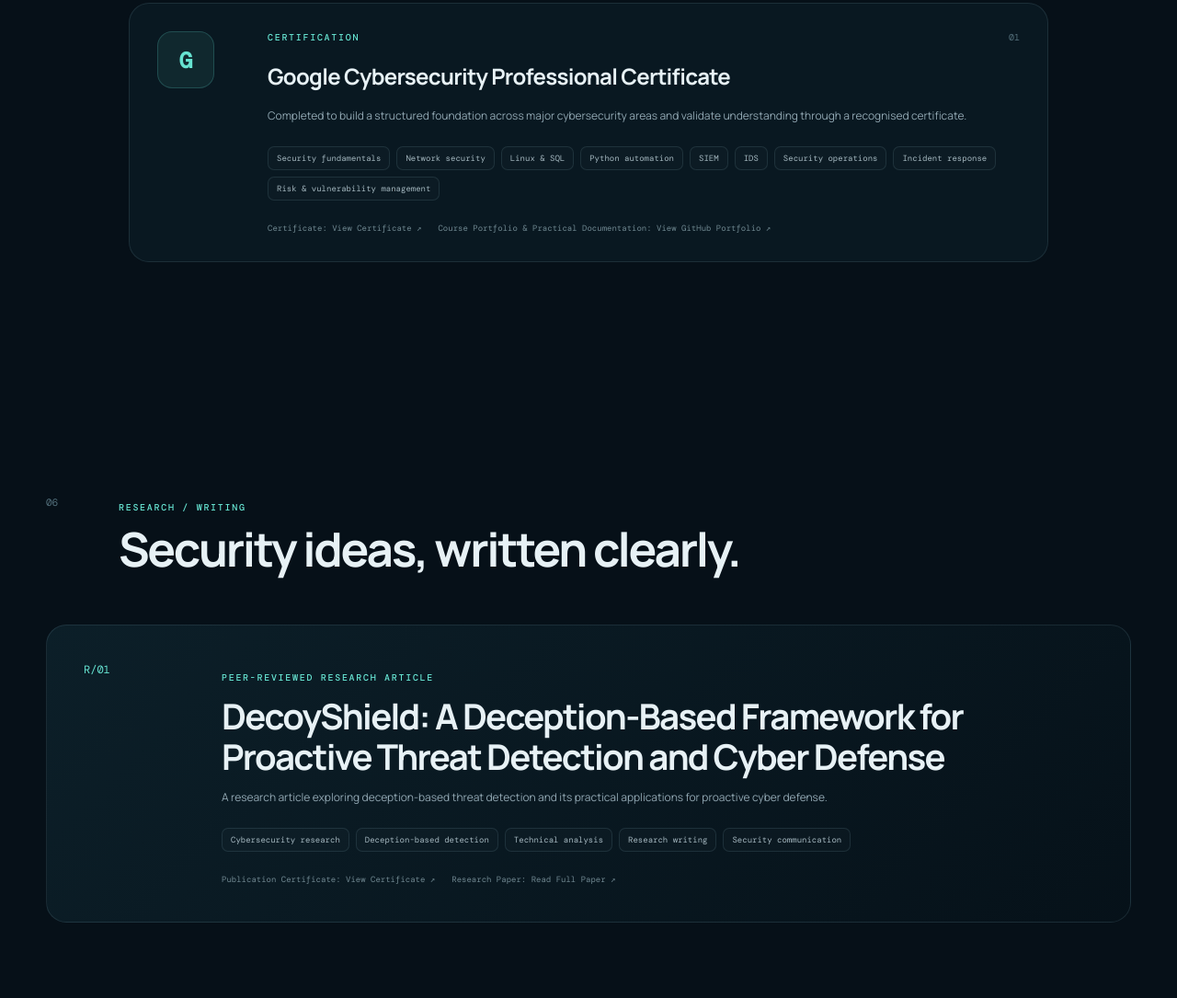
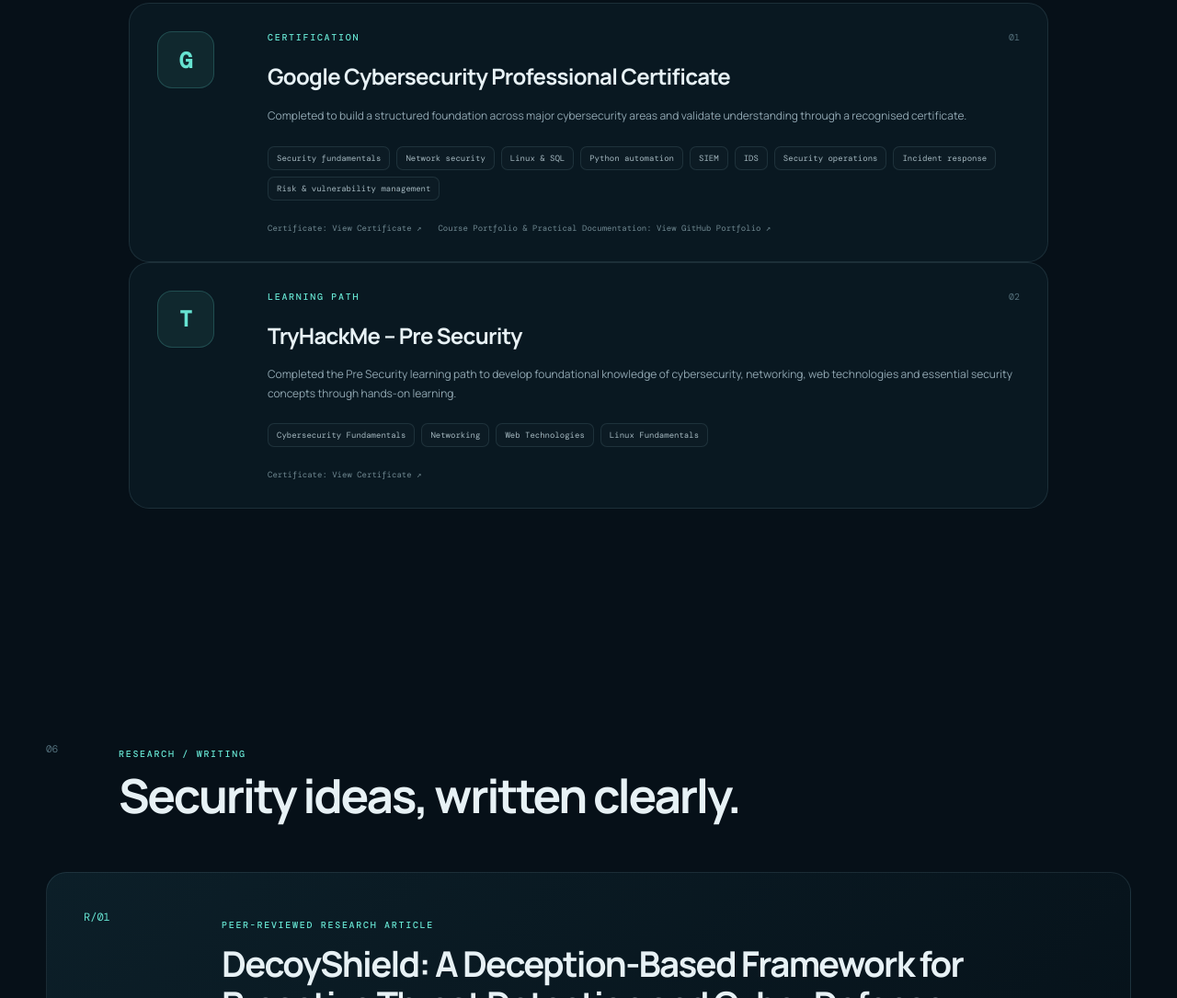
Before and after one commit to SnehaN99/PORTFOLIO, a plain HTML site: page index.html in a window 1280 px wide. Shown: the part 4425-5510 px from the top of the page at 92% size. Drawn offline with nearby package versions, Linux system fonts and the light colour scheme.

Commit message:
Add TryHackMe Pre Security certificate card
Added a new certificate card for the TryHackMe Pre Security learning path, including details about the course and a link to the certificate.

```diff
--- a/index.html
+++ b/index.html
@@ -269,6 +269,41 @@
 
         </div>
       </article>
+      <article class="cert-card reveal">
+  <div class="cert-mark">T</div>
+  <div class="cert-body">
+    <div class="cert-top">
+      <span class="tag">LEARNING PATH</span>
+      <span>02</span>
+    </div>
+
+    <h3>TryHackMe – Pre Security</h3>
+
+    <p>
+      Completed the Pre Security learning path to develop foundational
+      knowledge of cybersecurity, networking, web technologies and
+      essential security concepts through hands-on learning.
+    </p>
+
+    <div class="cert-areas">
+      <span>Cybersecurity Fundamentals</span>
+      <span>Networking</span>
+      <span>Web Technologies</span>
+      <span>Linux Fundamentals</span>
+    </div>
+
+    <div class="evidence-links">
+      <span>
+        Certificate:
+        <a href="assets/tryhackme-pre-security-certificate.pdf"
+           target="_blank"
+           rel="noopener noreferrer">
+          View Certificate ↗
+        </a>
+      </span>
+    </div>
+  </div>
+</article>
     </section>
 
     <section id="research" class="section research-section">
```
